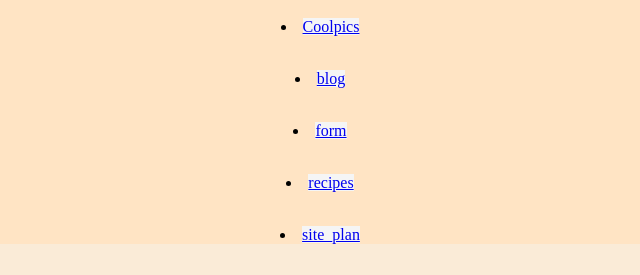
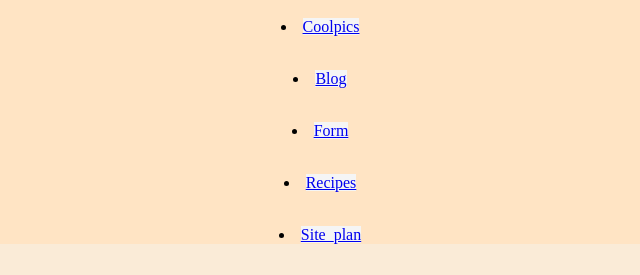
Before and after one commit to Appam23/WDD131_25, a plain HTML site: page index.html in a window 1280 px wide. Shown: the part 210-485 px from the top of the page, 320-960 px from the left. Drawn offline with Linux system fonts and the light colour scheme; grey boxes are pictures that could not be loaded.

Commit message:
made change

```diff
--- a/index.html
+++ b/index.html
@@ -53,13 +53,13 @@ img{
     <br>
     <li><a href="coolpics/coolpics.html">Coolpics</a></li>
     <br>
-    <li><a href="blog/index.html">blog</a></li>
+    <li><a href="blog/index.html">Blog</a></li>
     <br>
-    <li> <a href="form/Credit_Card">form</a></li>
+    <li> <a href="form/Credit_Card">Form</a></li>
     <br>
-    <li><a href="recipes"> recipes</a></li>
+    <li><a href="recipes"> Recipes</a></li>
     <br>
-    <li><a href="culture_folder"> site_plan</a></li>
+    <li><a href="culture_folder"> Site_plan</a></li>
 
     </ul>
   </main>
```
